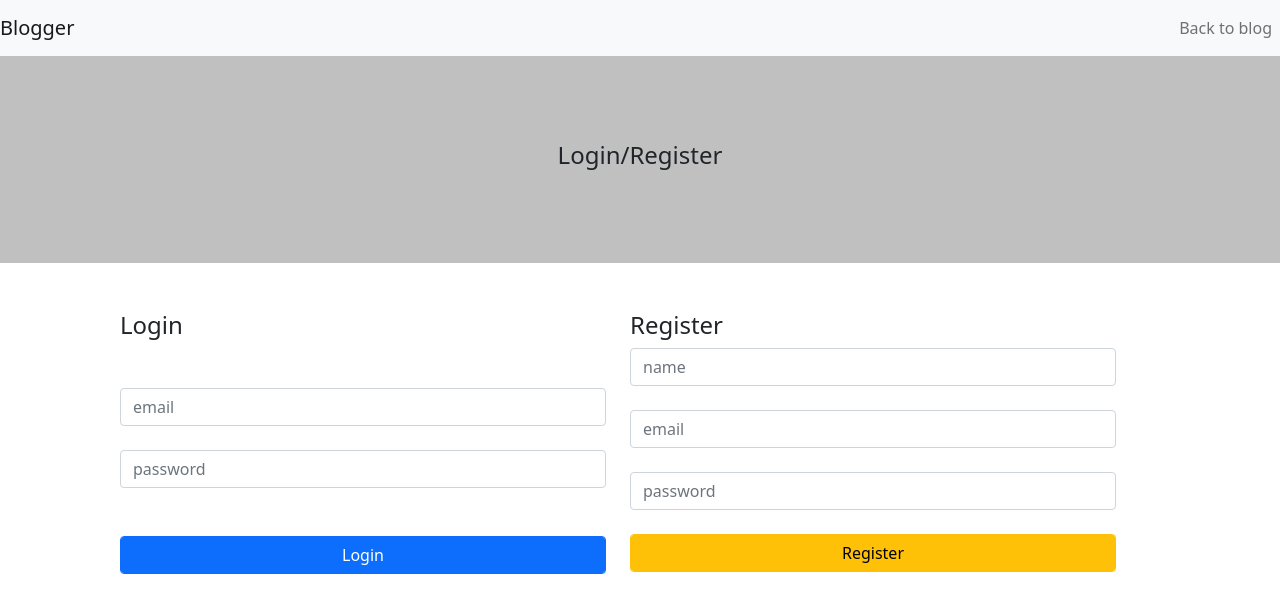
After one commit to josef-k-1288/PHP_3, a PHP site: page /login_register.php in a window 1280 px wide. The commit adds this page. Shown: the top 613 px of the page. Run offline with PHP 8.4, Linux system fonts and the light colour scheme.

Commit message:
login-register

```diff
--- a/blog/index.php
+++ b/blog/index.php
@@ -2,5 +2,7 @@
 
 require_once 'bootstrap.php';
 
+require_once 'views/index.view.php';
+
 
 ?>
--- /dev/null
+++ b/blog/login_register.php
@@ -0,0 +1,7 @@
+<?php
+
+    require_once 'bootstrap.php';
+
+    require_once 'views/login.register.view.php';
+
+?>
--- /dev/null
+++ b/blog/views/login.register.view.php
@@ -0,0 +1,35 @@
+<?php require_once 'partials/top.php'; ?>
+
+<nav class="navbar navbar-expand navbar-light bg-light">
+    <a href="" class="navbar-brand">Blogger</a>
+    <ul class="navbar-nav ms-auto">
+        <li class="nav-item">
+            <a href="index.php" class="nav-link">Back to blog</a>
+        </li>
+    </ul>
+</nav>
+<div class="jumbotron text-center" style="padding: 85px; background-color: silver;">
+    <h4>Login/Register</h4>
+</div>
+<div class="container m-5">
+    <div class="row m-5">
+        <div class="col-6">
+            <h4 class="mb-5">Login</h4>
+            <form action="login_register.php" method="POST">
+                <input type="text" name="login_email" placeholder="email" class="form-control" required><br>
+                <input type="text" name="password" placeholder="password" class="form-control" required><br><br>
+                <button class="form-control btn btn-primary" name="loginBtn">Login</button>
+            </form>
+        </div>
+        <div class="col-6">
+        <h4>Register</h4>
+            <form action="login_register.php" method="POST">
+                <input type="text" name="register_name" placeholder="name" class="form-control" required><br>
+                <input type="text" name="register_email" placeholder="email" class="form-control" required><br>
+                <input type="text" name="register_password" placeholder="password" class="form-control" required><br>
+                <button class="form-control btn btn-warning" name="registerBtn">Register</button>
+            </form>
+        </div>
+    </div>
+</div>
+<?php require_once 'partials/bottom.php'; ?>
--- /dev/null
+++ b/blog/views/partials/bottom.php
@@ -0,0 +1,2 @@
+</body>
+</html>
--- /dev/null
+++ b/blog/views/partials/top.php
@@ -0,0 +1,10 @@
+<!DOCTYPE html>
+<html lang="en">
+<head>
+    <meta charset="UTF-8">
+    <meta http-equiv="X-UA-Compatible" content="IE=edge">
+    <meta name="viewport" content="width=device-width, initial-scale=1.0">
+    <title>Blog</title>
+    <link href="https://cdn.jsdelivr.net/npm/bootstrap@5.0.1/dist/css/bootstrap.min.css" rel="stylesheet" integrity="sha384-+0n0xVW2eSR5OomGNYDnhzAbDsOXxcvSN1TPprVMTNDbiYZCxYbOOl7+AMvyTG2x" crossorigin="anonymous">
+</head>
+<body>
```
Also changed, not shown: blog/views/index.view.php (added, +15 -0 lines).
